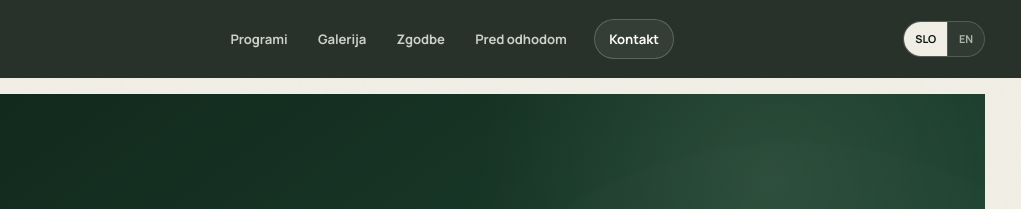
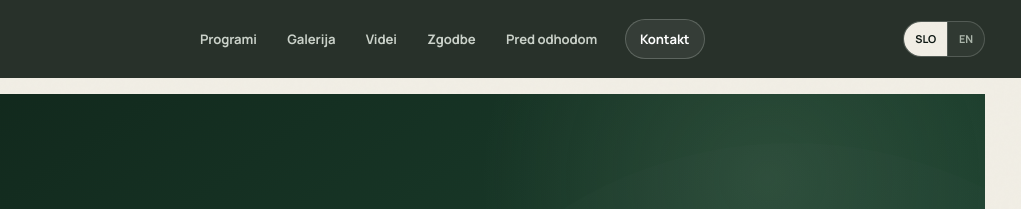
Before and after one commit to DDAY2301/Black-Raven, a plain HTML site: page zakaj-narava.html in a window 1280 px wide. Shown: the top 209 px of the page, 259-1280 px from the left. Drawn offline with Linux system fonts and the light colour scheme.

Commit message:
Black Raven: connect programme videos, gear checklist and source-grounded participant guidance

```diff
--- a/zakaj-narava.html
+++ b/zakaj-narava.html
@@ -20,7 +20,7 @@
   <link rel="preconnect" href="https://fonts.googleapis.com">
   <link rel="preconnect" href="https://fonts.gstatic.com" crossorigin>
   <link href="https://fonts.googleapis.com/css2?family=Manrope:wght@400;500;600;700&family=Newsreader:opsz,wght@6..72,500;6..72,600&display=swap" rel="stylesheet">
-  <link rel="stylesheet" href="assets/css/styles.css?v=20261010-ultimate-v5">
+  <link rel="stylesheet" href="assets/css/styles.css?v=20261010-mail-v2">
   <script defer src="assets/js/main.js?v=20261010-ultimate-v5"></script>
 </head>
 <body class="inner-page"
@@ -36,6 +36,7 @@
     <nav class="nav-links" id="site-navigation" aria-label="Primary navigation">
       <a href="index.html#programi" data-sl="Programi" data-en="Programs">Programi</a>
       <a href="gallery.html" data-sl="Galerija" data-en="Gallery">Galerija</a>
+      <a href="video.html" data-sl="Videi" data-en="Videos">Videi</a>
       <a href="stories.html" data-sl="Zgodbe" data-en="Stories">Zgodbe</a>
       <a href="info.html" data-sl="Pred odhodom" data-en="Before you go">Pred odhodom</a>
       <a class="nav-contact" href="o-nas.html" data-sl="Kontakt" data-en="Contact">Kontakt</a>
@@ -88,7 +89,7 @@
 <footer class="site-footer">
   <div class="wrap footer-grid">
     <div class="footer-brand"><img src="assets/brand/black-raven-solutions-logo.webp" alt=""><div><strong>Black Raven Solutions</strong><span>Wilderness Academy</span></div></div>
-    <div class="footer-links"><a href="index.html#programi" data-sl="Programi" data-en="Programs">Programi</a><a href="gallery.html" data-sl="Galerija" data-en="Gallery">Galerija</a><a href="stories.html" data-sl="Zgodbe" data-en="Stories">Zgodbe</a><a href="info.html" data-sl="Pred odhodom" data-en="Before you go">Pred odhodom</a><a href="zakaj-narava.html" data-sl="Zakaj narava" data-en="Why nature">Zakaj narava</a><a href="o-nas.html" data-sl="O nas" data-en="About">O nas</a></div>
+    <div class="footer-links"><a href="index.html#programi" data-sl="Programi" data-en="Programs">Programi</a><a href="gallery.html" data-sl="Galerija" data-en="Gallery">Galerija</a><a href="stories.html" data-sl="Zgodbe" data-en="Stories">Zgodbe</a><a href="info.html" data-sl="Pred odhodom" data-en="Before you go">Pred odhodom</a><a href="zakaj-narava.html" data-sl="Zakaj narava" data-en="Why nature">Zakaj narava</a><a href="video.html" data-sl="Videi" data-en="Videos">Videi</a><a href="oprema.html" data-sl="Seznam opreme" data-en="Equipment list">Seznam opreme</a><a href="o-nas.html" data-sl="O nas" data-en="About">O nas</a></div>
     <small>© <span data-year></span> Black Raven Solutions.</small>
   </div>
 </footer>
```
